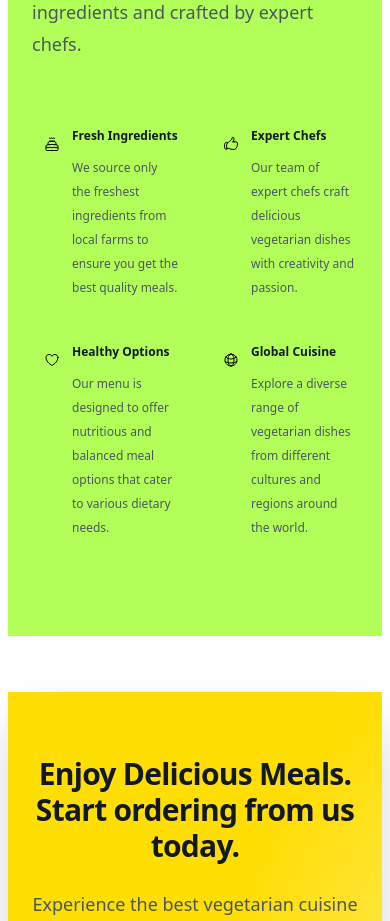
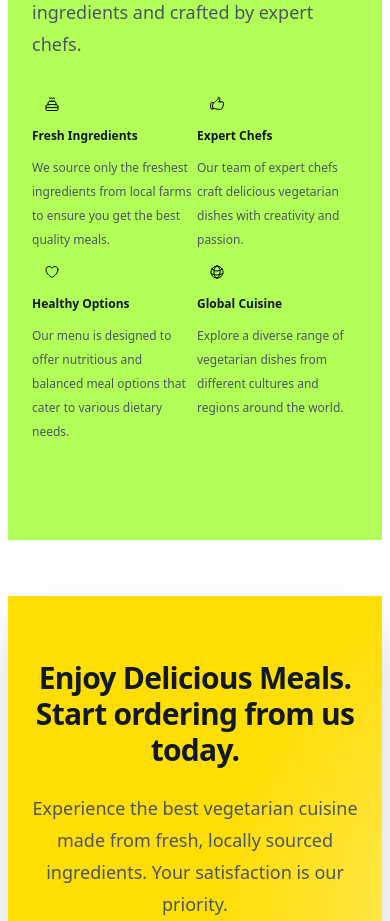
Before and after one commit to Adarshsingh7/food-court, a React (Vite) app: page / in a window 390 px wide. Shown: the part 1440-2361 px from the top of the page. Built offline with nearby package versions, Linux system fonts and the light colour scheme.

Commit message:
fix the ui state of the feature section

```diff
--- a/src/components/Feature.tsx
+++ b/src/components/Feature.tsx
@@ -53,11 +53,11 @@ const Example: FC = () => {
           </p>
         </div>
         <div className="mx-auto mt-16 max-w-2xl sm:mt-20 lg:mt-24 lg:max-w-4xl">
-          <dl className="grid max-w-xl grid-cols-2 gap-x-8 gap-y-10 sm:grid-cols-2 lg:max-w-none lg:gap-y-16">
+          <dl className="grid max-w-xl grid-cols-2 gap-x-1 sm:gap-x-8 gap-y-10 sm:grid-cols-2 lg:max-w-none lg:gap-y-16">
             {features.map((feature) => (
-              <a href={feature.to} key={feature.name} className="relative pl-10">
+              <a href={feature.to} key={feature.name} className="relative sm:pl-10">
                 <dt className="text-xs sm:text-base font-semibold leading-6 sm:leading-7 text-gray-900">
-                  <div className="absolute left-0 top-0 flex h-10 w-10 items-center justify-center rounded-lg bg-green-600">
+                  <div className="absolute left-0 top-[-40px] sm:top-0 flex h-10 w-10 items-center justify-center rounded-lg bg-green-600">
                     <feature.icon aria-hidden="true" className="h-4 w-4 sm:h-6 sm:w-6 text-black" />
                   </div>
                   {feature.name}
```
